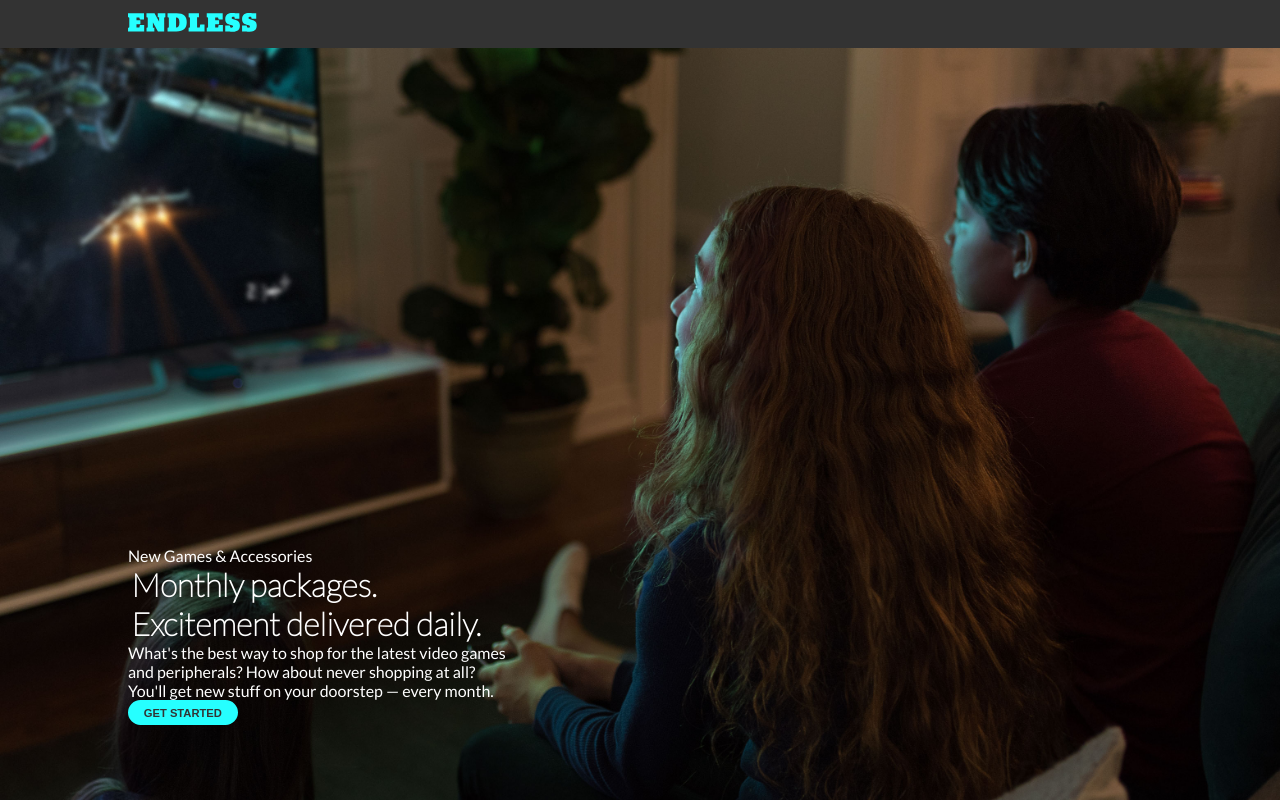
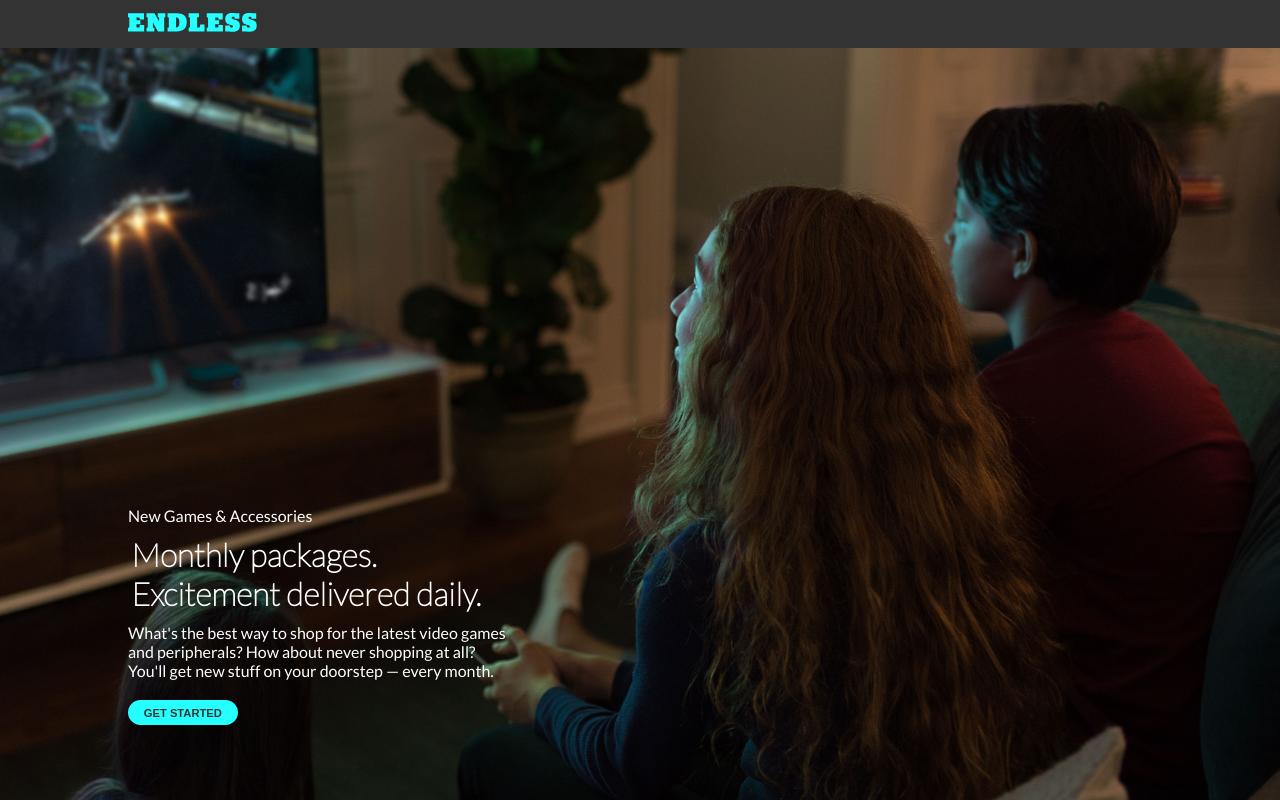
Before and after one commit to zkinsk/endless, a React (Create React App) app: page / in a window 1280 px wide. Built offline with nearby package versions, Linux system fonts and the light colour scheme.

Commit message:
image text styling

```diff
--- a/src/components/imageContent/imageContent.css
+++ b/src/components/imageContent/imageContent.css
@@ -18,9 +18,14 @@
   width: 400px;
 }
 
+.imageBackground .textContent p:last-of-type{
+  padding-bottom: 20px;
+}
+
 .imageBackground .textContent h1{
   font-family: 'LatoThin', sans-serif;
   margin-left: 0.2rem;
+  padding: 10px 0;
 }
 
 
```
